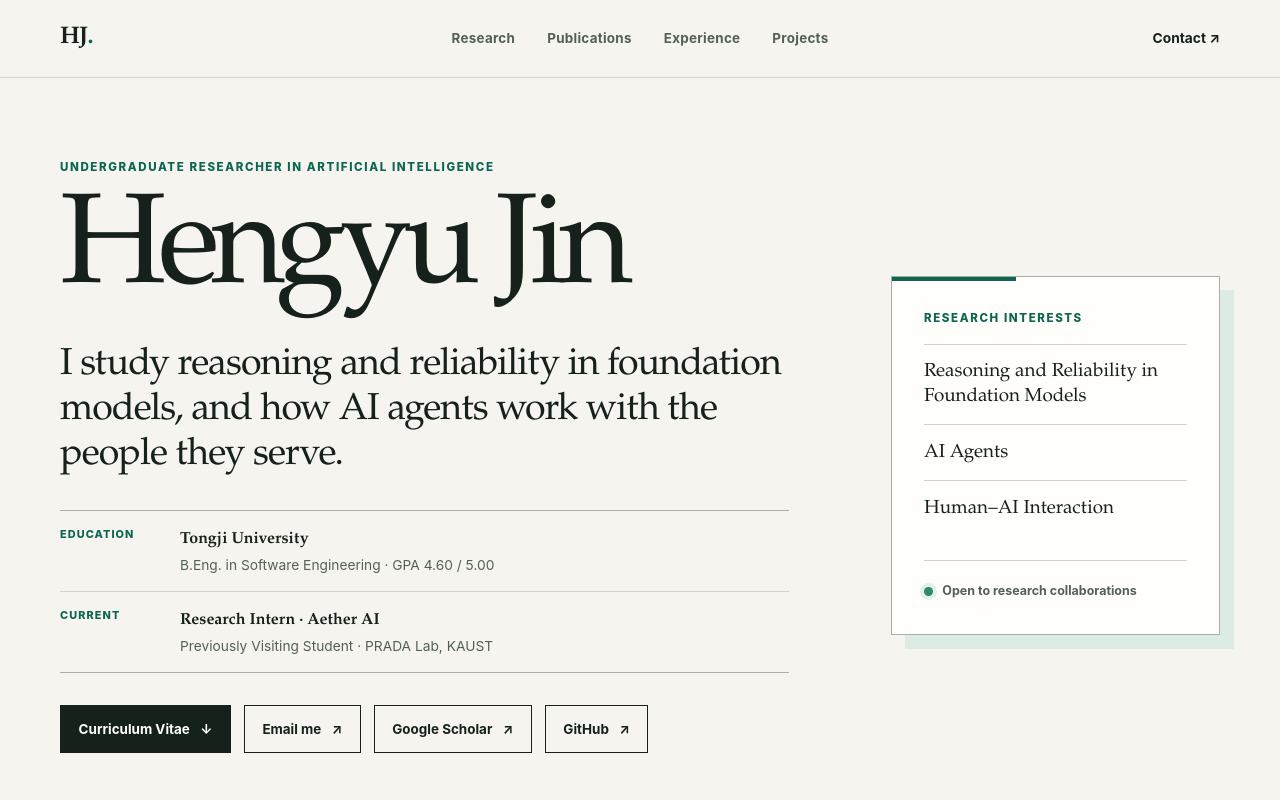
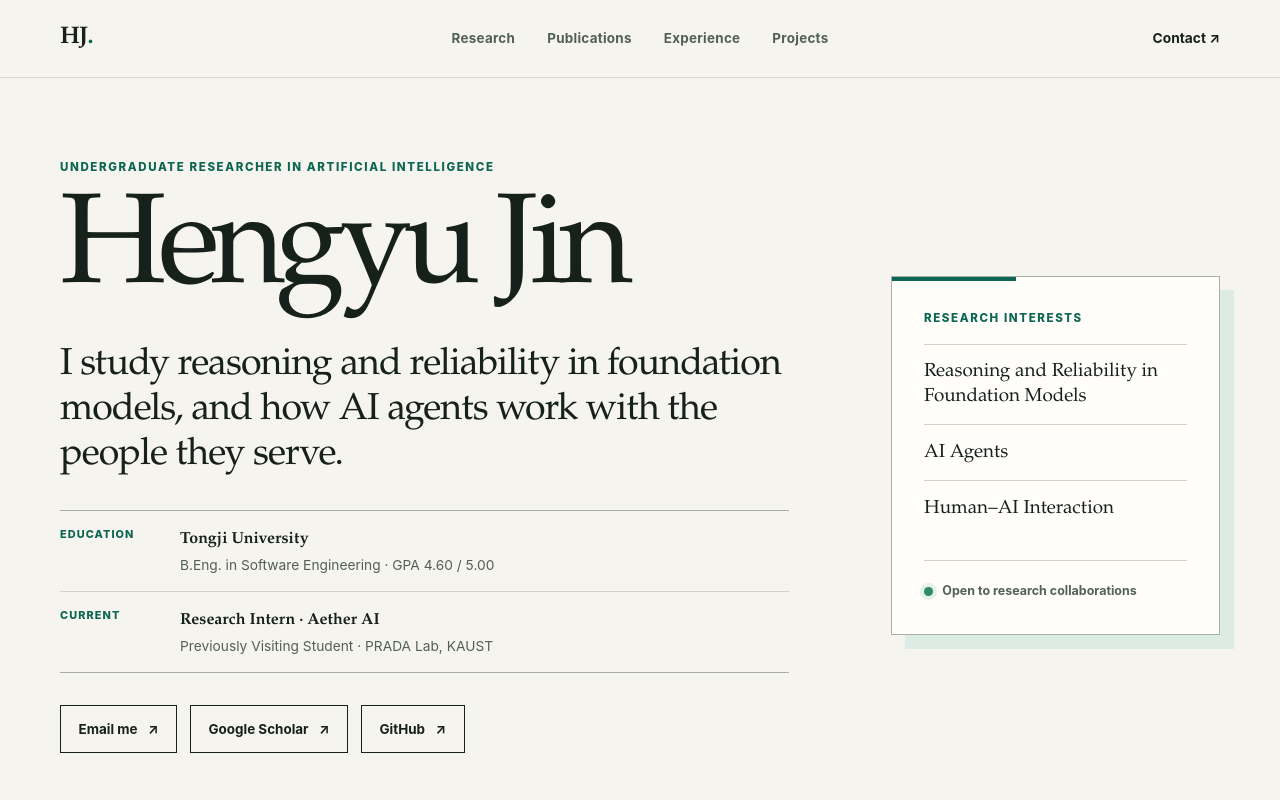
Before and after one commit to kings099/kings099.github.io, a Next.js app: page / in a window 1280 px wide. Shown: the top 800 px of the page. Built offline with nearby package versions, Linux system fonts and the light colour scheme.

Commit message:
Remove CV download links from homepage
Removed CV download link from the hero actions and footer.

```diff
--- a/app/page.tsx
+++ b/app/page.tsx
@@ -206,9 +206,6 @@ export default function Home() {
               </div>
             </div>
             <div className="hero-actions">
-              <a className="button button-primary" href="/Hengyu_Jin_CV.pdf">
-                Curriculum Vitae <span aria-hidden="true">↓</span>
-              </a>
               <a className="button button-secondary" href="mailto:jhy99@tongji.edu.cn">
                 Email me <span aria-hidden="true">↗</span>
               </a>
@@ -502,7 +499,6 @@ export default function Home() {
             <a href="https://github.com/kings099" target="_blank" rel="noreferrer">
               GitHub <span aria-hidden="true">↗</span>
             </a>
-            <a href="/Hengyu_Jin_CV.pdf">Download CV</a>
           </div>
           <p>© 2026 Hengyu Jin</p>
         </div>
```
